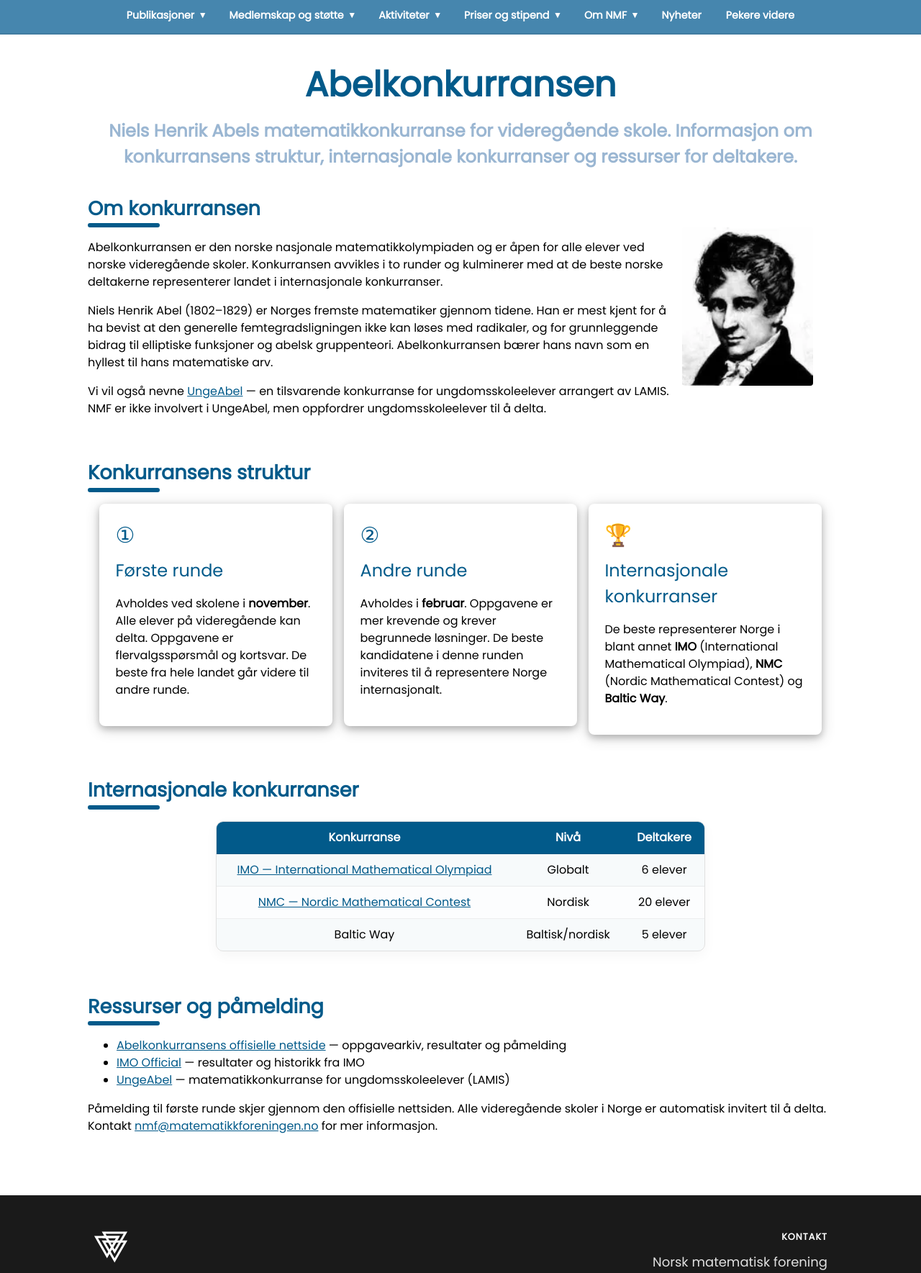
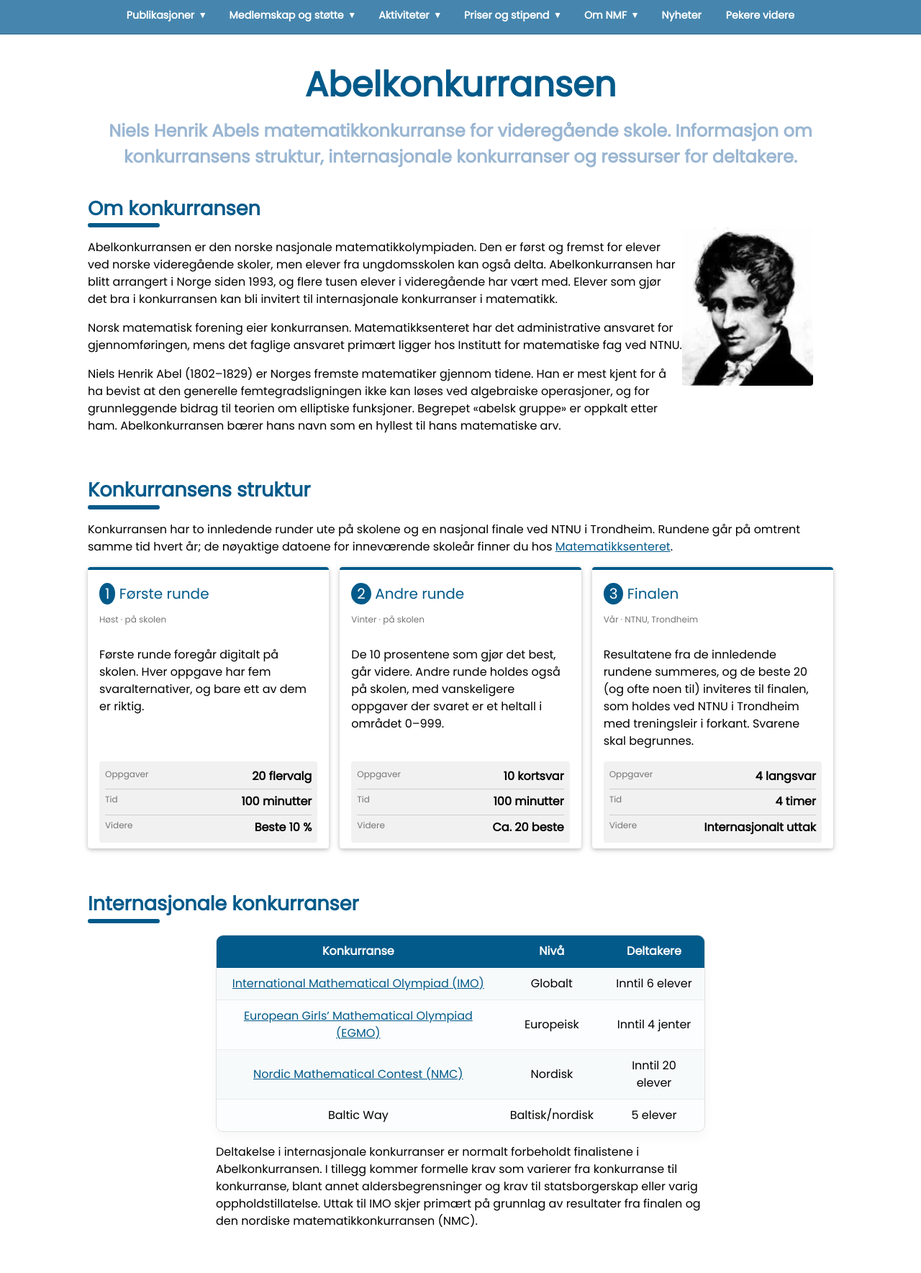
Before and after one commit to ballerin/nmf-website, a Jekyll site: the page built from _pages/abelkonkurransen.html, in a window 1280 px wide, cut to the strip 92-1861 px from the top of the page. Shown: the whole strip at 72% size. Built offline with Jekyll 4.4.1, drawn with Linux system fonts in a browser that asks for light colours; some of the changed text lies outside the part shown.

Commit message:
Reworked abelkonkurranse

```diff
--- a/_pages/abelkonkurransen.html
+++ b/_pages/abelkonkurransen.html
@@ -3,6 +3,19 @@
 title: "Abelkonkurransen"
 permalink: /abelkonkurransen/
 ---
+
+<style>
+  /* Konkurransens struktur: one grid of equal-height cards so the key-number
+     strips, pinned to the bottom edge, line up however long the text is.
+     Everything else is W3.CSS. Accents come from the design tokens in
+     assets/main.css, so they follow body.brand-theme. */
+  .abel-steps { display: grid; gap: 1rem; grid-template-columns: repeat(auto-fit, minmax(290px, 1fr)); list-style: none; padding: 0; }
+  .abel-card { display: flex; flex-direction: column; border-top: 4px solid var(--nmf-primary); }
+  .abel-card dl { margin: auto 0 0; }
+  .abel-card dl div { display: flex; justify-content: space-between; gap: 0.75rem; padding: 0.35rem 0; }
+  .abel-card dd { margin: 0; font-weight: 600; }
+  .abel-note { border-left-color: var(--nmf-primary) !important; }
+</style>
 
 {% include default_opening.html
   heading="Abelkonkurransen"
@@ -16,38 +29,51 @@
       <img src="/assets/images/abel.jpg" alt="Niels Henrik Abel" class="portrait-img">
     </div>
     <div class="w3-rest">
-      <p>Abelkonkurransen er den norske nasjonale matematikkolympiaden og er åpen for alle elever ved norske videregående skoler. Konkurransen avvikles i to runder og kulminerer med at de beste norske deltakerne representerer landet i internasjonale konkurranser.</p>
-      <p>Niels Henrik Abel (1802–1829) er Norges fremste matematiker gjennom tidene. Han er mest kjent for å ha bevist at den generelle femtegradsligningen ikke kan løses med radikaler, og for grunnleggende bidrag til elliptiske funksjoner og abelsk gruppenteori. Abelkonkurransen bærer hans navn som en hyllest til hans matematiske arv.</p>
-      <p>Vi vil også nevne <a href="http://ungeabel.lamis.no/" target="_blank" rel="noopener">UngeAbel</a> — en tilsvarende konkurranse for ungdomsskoleelever arrangert av LAMIS. NMF er ikke involvert i UngeAbel, men oppfordrer ungdomsskoleelever til å delta.</p>
+      <p>Abelkonkurransen er den norske nasjonale matematikkolympiaden. Den er først og fremst for elever ved norske videregående skoler, men elever fra ungdomsskolen kan også delta. Abelkonkurransen har blitt arrangert i Norge siden 1993, og flere tusen elever i videregående har vært med. Elever som gjør det bra i konkurransen kan bli invitert til internasjonale konkurranser i matematikk.</p>
+      <p>Norsk matematisk forening eier konkurransen. Matematikksenteret har det administrative ansvaret for gjennomføringen, mens det faglige ansvaret primært ligger hos Institutt for matematiske fag ved NTNU.</p>
+      <p>Niels Henrik Abel (1802–1829) er Norges fremste matematiker gjennom tidene. Han er mest kjent for å ha bevist at den generelle femtegradsligningen ikke kan løses ved algebraiske operasjoner, og for grunnleggende bidrag til teorien om elliptiske funksjoner. Begrepet «abelsk gruppe» er oppkalt etter ham. Abelkonkurransen bærer hans navn som en hyllest til hans matematiske arv.</p>
     </div>
   </div>
 </div>
 
 <div class="w3-container w3-padding">
   {% include section_heading.html level="h3" title="Konkurransens struktur" id="konkurransens-struktur" %}
-  <div class="w3-row-padding w3-stretch w3-margin-top">
-    <div class="w3-col m4 w3-margin-bottom">
-      <div class="w3-card-4 w3-round-large w3-white" style="height:100%; padding:1.5rem;">
-        <div style="font-size:2rem; color:var(--nmf-primary); margin-bottom:0.5rem;">①</div>
-        <h3 style="margin-top:0;" class="text-nmf-primary">Første runde</h3>
-        <p>Avholdes ved skolene i <strong>november</strong>. Alle elever på videregående kan delta. Oppgavene er flervalgsspørsmål og kortsvar. De beste fra hele landet går videre til andre runde.</p>
-      </div>
-    </div>
-    <div class="w3-col m4 w3-margin-bottom">
-      <div class="w3-card-4 w3-round-large w3-white" style="height:100%; padding:1.5rem;">
-        <div style="font-size:2rem; color:var(--nmf-primary); margin-bottom:0.5rem;">②</div>
-        <h3 style="margin-top:0;" class="text-nmf-primary">Andre runde</h3>
-        <p>Avholdes i <strong>februar</strong>. Oppgavene er mer krevende og krever begrunnede løsninger. De beste kandidatene i denne runden inviteres til å representere Norge internasjonalt.</p>
-      </div>
-    </div>
-    <div class="w3-col m4 w3-margin-bottom">
-      <div class="w3-card-4 w3-round-large w3-white" style="height:100%; padding:1.5rem;">
-        <div style="font-size:2rem; color:var(--nmf-primary); margin-bottom:0.5rem;">🏆</div>
-        <h3 style="margin-top:0;" class="text-nmf-primary">Internasjonale konkurranser</h3>
-        <p>De beste representerer Norge i blant annet <strong>IMO</strong> (International Mathematical Olympiad), <strong>NMC</strong> (Nordic Mathematical Contest) og <strong>Baltic Way</strong>.</p>
-      </div>
-    </div>
-  </div>
+  <p>Konkurransen har to innledende runder ute på skolene og en nasjonal finale ved NTNU i Trondheim. Rundene går på omtrent samme tid hvert år; de nøyaktige datoene for inneværende skoleår finner du hos <a href="https://www.matematikksenteret.no/konkurranser/abelkonkurransen" target="_blank" rel="noopener">Matematikksenteret</a>.</p>
+
+  <ol class="abel-steps w3-margin-top">
+    <li class="w3-card w3-white w3-padding abel-card w3-round">
+      <h4 class="text-nmf-primary"><span class="w3-badge nmf-primary" aria-hidden="true">1</span> Første runde</h4>
+      <p class="w3-small w3-text-grey">Høst · på skolen</p>
+      <p>Første runde foregår digitalt på skolen. Hver oppgave har fem svaralternativer, og bare ett av dem er riktig.</p>
+      <dl class="w3-light-grey w3-padding-small w3-round">
+        <div class="w3-border-bottom"><dt class="w3-small w3-text-grey">Oppgaver</dt><dd>20 flervalg</dd></div>
+        <div class="w3-border-bottom"><dt class="w3-small w3-text-grey">Tid</dt><dd>100 minutter</dd></div>
+        <div><dt class="w3-small w3-text-grey">Videre</dt><dd>Beste 10 %</dd></div>
+      </dl>
+    </li>
+
+    <li class="w3-card w3-white w3-padding abel-card w3-round">
+      <h4 class="text-nmf-primary"><span class="w3-badge nmf-primary" aria-hidden="true">2</span> Andre runde</h4>
+      <p class="w3-small w3-text-grey">Vinter · på skolen</p>
+      <p>De 10 prosentene som gjør det best, går videre. Andre runde holdes også på skolen, med vanskeligere oppgaver der svaret er et heltall i området 0–999.</p>
+      <dl class="w3-light-grey w3-padding-small w3-round">
+        <div class="w3-border-bottom"><dt class="w3-small w3-text-grey">Oppgaver</dt><dd>10 kortsvar</dd></div>
+        <div class="w3-border-bottom"><dt class="w3-small w3-text-grey">Tid</dt><dd>100 minutter</dd></div>
+        <div><dt class="w3-small w3-text-grey">Videre</dt><dd>Ca. 20 beste</dd></div>
+      </dl>
+    </li>
+
+    <li class="w3-card w3-white w3-padding abel-card w3-round">
+      <h4 class="text-nmf-primary"><span class="w3-badge nmf-primary" aria-hidden="true">3</span> Finalen</h4>
+      <p class="w3-small w3-text-grey">Vår · NTNU, Trondheim</p>
+      <p>Resultatene fra de innledende rundene summeres, og de beste 20 (og ofte noen til) inviteres til finalen, som holdes ved NTNU i Trondheim med treningsleir i forkant. Svarene skal begrunnes.</p>
+      <dl class="w3-light-grey w3-padding-small w3-round">
+        <div class="w3-border-bottom"><dt class="w3-small w3-text-grey">Oppgaver</dt><dd>4 langsvar</dd></div>
+        <div class="w3-border-bottom"><dt class="w3-small w3-text-grey">Tid</dt><dd>4 timer</dd></div>
+        <div><dt class="w3-small w3-text-grey">Videre</dt><dd>Internasjonalt uttak</dd></div>
+      </dl>
+    </li>
+  </ol>
 </div>
 
 <div class="w3-container w3-padding">
@@ -62,14 +88,19 @@
     </thead>
     <tbody>
       <tr>
-        <td><a href="https://www.imo-official.org/" target="_blank" rel="noopener">IMO — International Mathematical Olympiad</a></td>
+        <td><a href="https://www.imo-official.org/" target="_blank" rel="noopener">International Mathematical Olympiad (IMO)</a></td>
         <td>Globalt</td>
-        <td>6 elever</td>
+        <td>Inntil 6 elever</td>
       </tr>
       <tr>
-        <td><a href="https://www.georgiamath.ge/nmc" target="_blank" rel="noopener">NMC — Nordic Mathematical Contest</a></td>
+        <td><a href="https://www.egmo.org/" target="_blank" rel="noopener">European Girls’ Mathematical Olympiad (EGMO)</a></td>
+        <td>Europeisk</td>
+        <td>Inntil 4 jenter</td>
+      </tr>
+      <tr>
+        <td><a href="https://www.georgmohr.dk/nmcperm/" target="_blank" rel="noopener">Nordic Mathematical Contest (NMC)</a></td>
         <td>Nordisk</td>
-        <td>20 elever</td>
+        <td>Inntil 20 elever</td>
       </tr>
       <tr>
         <td>Baltic Way</td>
@@ -78,14 +109,18 @@
       </tr>
     </tbody>
   </table>
+  <p style="max-width:680px; margin-left:auto; margin-right:auto;">Deltakelse i internasjonale konkurranser er normalt forbeholdt finalistene i Abelkonkurransen. I tillegg kommer formelle krav som varierer fra konkurranse til konkurranse, blant annet aldersbegrensninger og krav til statsborgerskap eller varig oppholdstillatelse. Uttak til IMO skjer primært på grunnlag av resultater fra finalen og den nordiske matematikkonkurransen (NMC).</p>
 </div>
 
 <div class="w3-container w3-padding">
   {% include section_heading.html level="h3" title="Ressurser og påmelding" id="ressurser-og-pamelding" %}
   <ul class="pekere-list">
-    <li><a href="http://abelkonkurransen.no/nb/" target="_blank" rel="noopener">Abelkonkurransens offisielle nettside</a> — oppgavearkiv, resultater og påmelding</li>
+    <li><a href="https://www.matematikksenteret.no/konkurranser/abelkonkurransen" target="_blank" rel="noopener">Abelkonkurransens offisielle nettside</a> (Matematikksenteret) — datoer, resultater og informasjon</li>
+    <li><a href="https://www.matematikksenteret.no/konkurranser/abelkonkurransen/bli-med-i-abelkonkurransen" target="_blank" rel="noopener">Bli med i Abelkonkurransen</a> — registrering av skolekontakt</li>
+    <li><a href="https://www.matematikksenteret.no/konkurranser/abelkonkurransen/regler-abelkonkurransen" target="_blank" rel="noopener">Regler og praktisk informasjon</a> — poengberegning, hjelpemidler og gjennomføring</li>
+    <li><a href="https://www.matematikksenteret.no/konkurranser/abelkonkurransen/oppgaver-og-l%C3%B8sninger" target="_blank" rel="noopener">Oppgaver og løsninger</a> — oppgavearkiv fra Abelkonkurransen, NMC, Baltic Way og IMO</li>
     <li><a href="https://www.imo-official.org/" target="_blank" rel="noopener">IMO Official</a> — resultater og historikk fra IMO</li>
-    <li><a href="http://ungeabel.lamis.no/" target="_blank" rel="noopener">UngeAbel</a> — matematikkonkurranse for ungdomsskoleelever (LAMIS)</li>
+    <li><a href="https://lamis.no/ungeabel/" target="_blank" rel="noopener">UngeAbel</a> — matematikkonkurranse for klasser på 9. trinn (LAMIS)</li>
   </ul>
-  <p>Påmelding til første runde skjer gjennom den offisielle nettsiden. Alle videregående skoler i Norge er automatisk invitert til å delta. Kontakt <a href="mailto:nmf@matematikkforeningen.no">nmf@matematikkforeningen.no</a> for mer informasjon.</p>
+  <p>Det er ingen påmelding for enkeltelever i Abelkonkurransen, men hver skole må ha en skolekontakt — en lærer — som registrerer seg på forhånd hos Matematikksenteret. Fristen for registrering er 25. oktober. Kontakt <a href="mailto:nmf@matematikkforeningen.no">nmf@matematikkforeningen.no</a> for mer informasjon.</p>
 </div>
```
